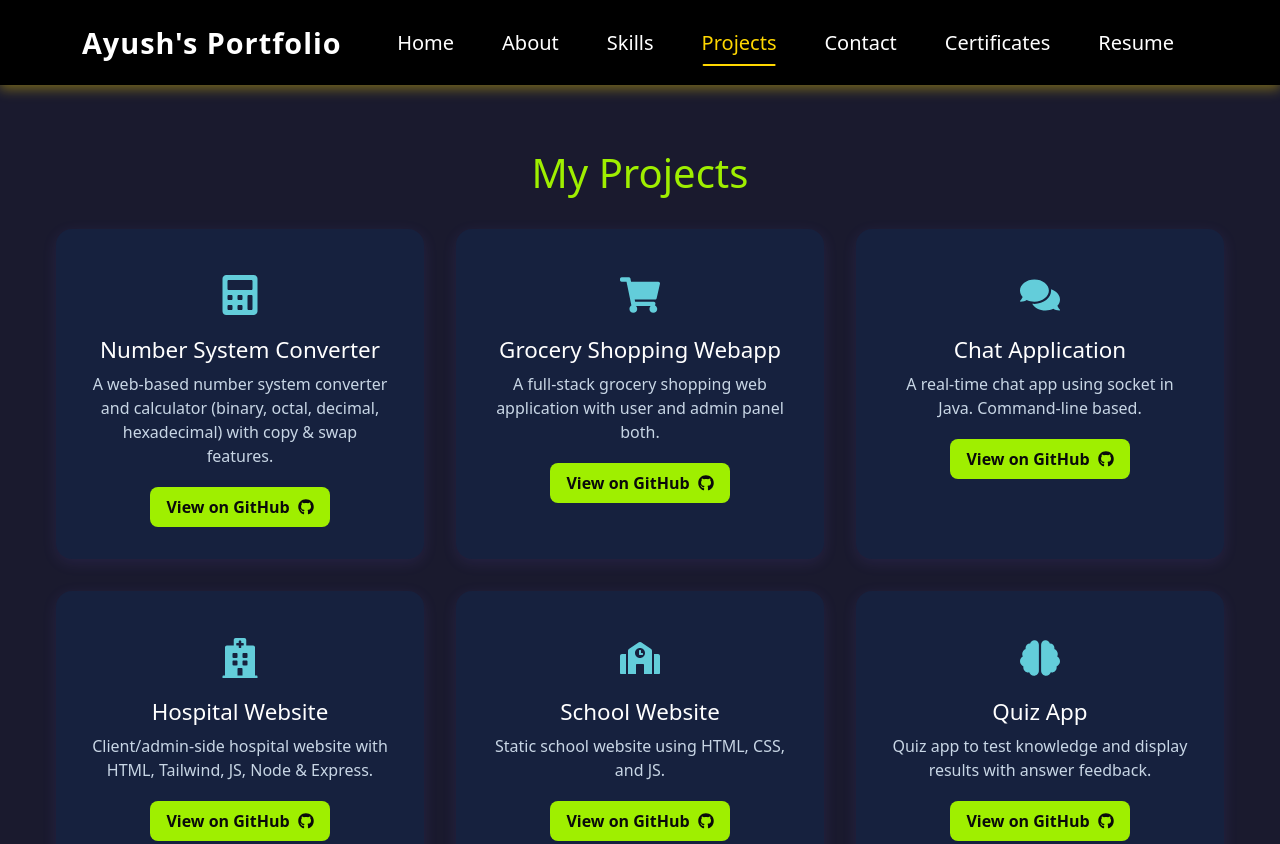
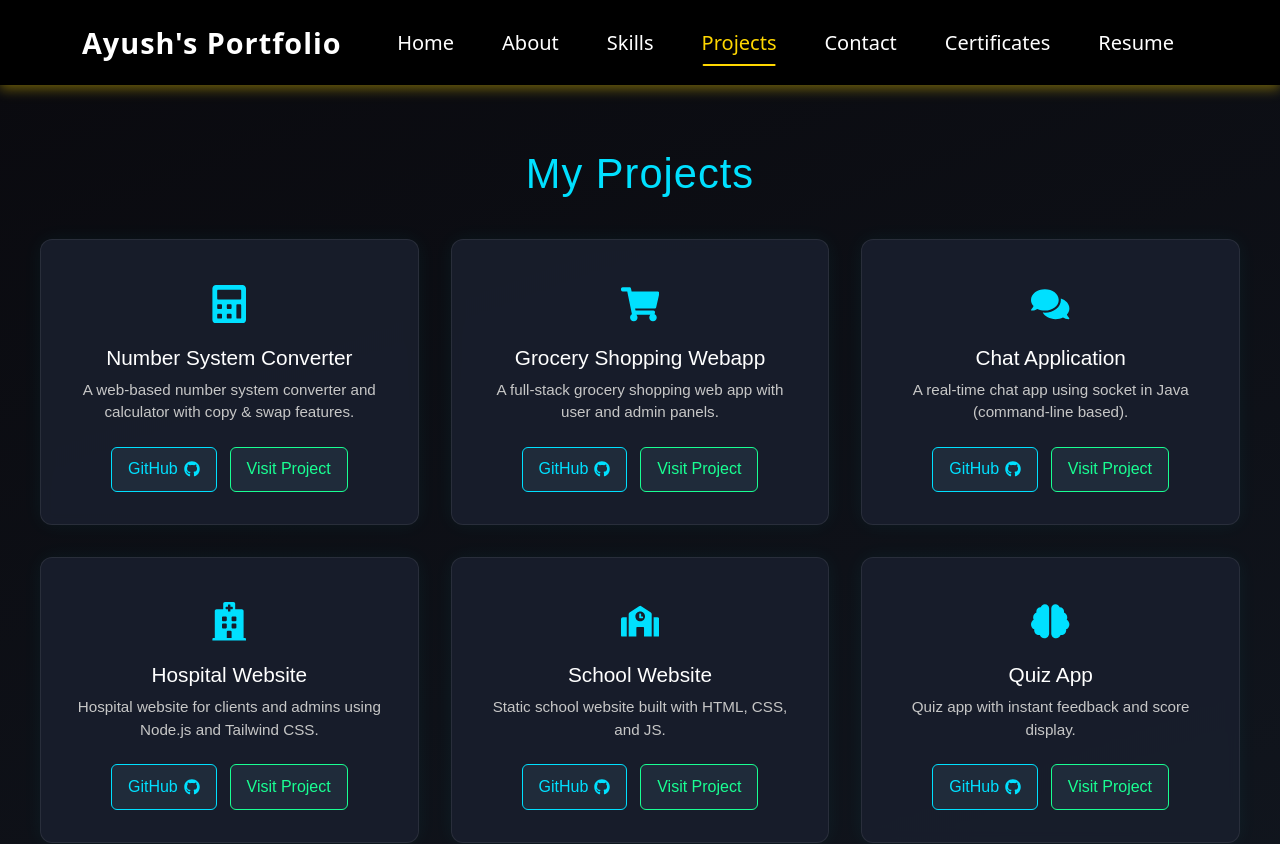
Before and after one commit to ayushsrivastava-01/faaltoo, a React (Vite) app: page /projects in a window 1280 px wide. Shown: the top 844 px of the page. Built offline with nearby package versions, Linux system fonts and the light colour scheme.

Commit message:
Adding Project

```diff
--- a/src/components/Projects.jsx
+++ b/src/components/Projects.jsx
@@ -1,4 +1,4 @@
-import React from 'react';
+import React, { useState } from 'react';
 import './css/Project.css';
 import { motion } from 'framer-motion';
 import {
@@ -9,67 +9,81 @@ import {
 const projects = [
   {
     title: "Number System Converter",
-    description: "A web-based number system converter and calculator (binary, octal, decimal, hexadecimal) with copy & swap features.",
+    description: "A web-based number system converter and calculator with copy & swap features.",
     github: "https://github.com/ayushsrivastava-01/Number-Convertor",
+    live: "https://numconvertor.netlify.app/",
     icon: <FaCalculator />
   },
   {
     title: "Grocery Shopping Webapp",
-    description: "A full-stack grocery shopping web application with user and admin panel both.",
+    description: "A full-stack grocery shopping web app with user and admin panels.",
     github: "https://github.com/ayushsrivastava-01/Grocery-Shopping-Webapp",
     icon: <FaShoppingCart />
   },
   {
     title: "Chat Application",
-    description: "A real-time chat app using socket in Java. Command-line based.",
+    description: "A real-time chat app using socket in Java (command-line based).",
     github: "https://github.com/ayushsrivastava-01/chat-application",
     icon: <FaComments />
   },
   {
     title: "Hospital Website",
-    description: "Client/admin-side hospital website with HTML, Tailwind, JS, Node & Express.",
+    description: "Hospital website for clients and admins using Node.js and Tailwind CSS.",
     github: "https://github.com/ayushsrivastava-01/hospital-management-system",
     icon: <FaHospital />
   },
   {
     title: "School Website",
-    description: "Static school website using HTML, CSS, and JS.",
+    description: "Static school website built with HTML, CSS, and JS.",
     github: "https://github.com/ayushsrivastava-01/school-webpage",
+    live: "https://newschools.netlify.app/",
     icon: <FaSchool />
   },
   {
     title: "Quiz App",
-    description: "Quiz app to test knowledge and display results with answer feedback.",
+    description: "Quiz app with instant feedback and score display.",
     github: "https://github.com/ayushsrivastava-01/quiz-app",
     icon: <FaBrain />
   },
   {
     title: "Real Estate Website",
-    description: "Platform to buy/sell properties. Node.js + Express backend.",
+    description: "A responsive real estate site to list and explore properties.",
     github: "https://github.com/ayushsrivastava-01/real-estate-agency",
     icon: <FaHome />
   },
   {
     title: "School Management System",
-    description: "Manage student/admin records. CRUD operations.",
+    description: "A record management system for schools with CRUD operations.",
     github: "https://github.com/ayushsrivastava-01/school-management-system",
     icon: <FaLaptopCode />
   },
   {
     title: "Travel Agency Website",
-    description: "Helps users plan journeys with a modern UI.",
+    description: "Travel agency site to plan journeys with a modern interface.",
     github: "https://github.com/ayushsrivastava-01/travel-agency-webpage",
     icon: <FaPlane />
   },
   {
     title: "Tic Tac Toe",
-    description: "A simple two-player Tic Tac Toe game with result tracking.",
+    description: "A simple two-player Tic Tac Toe game with winner logic.",
     github: "https://github.com/ayushsrivastava-01/tic-tac-toe",
     icon: <FaGamepad />
   },
 ];
 
 const Projects = () => {
+  const [modalOpen, setModalOpen] = useState(false);
+  const [modalMessage, setModalMessage] = useState("");
+
+  const handleVisit = (url) => {
+    if (url) {
+      window.open(url, "_blank");
+    } else {
+      setModalMessage("🚧 Work in progress...\n\n🛠️ Project is not live yet...\n\n💻 You can check it on GitHub!");
+      setModalOpen(true);
+    }
+  };
+
   return (
     <section className="projects-section">
       <motion.h2
@@ -89,7 +103,7 @@ const Projects = () => {
             initial={{ opacity: 0, y: 40 }}
             whileInView={{ opacity: 1, y: 0 }}
             viewport={{ once: true }}
-            transition={{ delay: index * 0.2, duration: 0.6 }}
+            transition={{ delay: index * 0.1, duration: 0.4 }}
           >
             <div className="project-icon">{project.icon}</div>
             <h3>{project.title}</h3>
@@ -101,12 +115,27 @@ const Projects = () => {
                 rel="noopener noreferrer"
                 className="project-link"
               >
-                View on GitHub <FaGithub />
+                GitHub <FaGithub />
               </a>
+              <button
+                className="project-link visit-link"
+                onClick={() => handleVisit(project.live)}
+              >
+                Visit Project
+              </button>
             </div>
           </motion.div>
         ))}
       </div>
+
+      {modalOpen && (
+        <div className="modal-overlay" onClick={() => setModalOpen(false)}>
+          <div className="modal-box" onClick={e => e.stopPropagation()}>
+            <p>{modalMessage}</p>
+            <button className="modal-close" onClick={() => setModalOpen(false)}>OK</button>
+          </div>
+        </div>
+      )}
     </section>
   );
 };
--- a/src/components/css/Project.css
+++ b/src/components/css/Project.css
@@ -1,93 +1,152 @@
+/* -------- DARK MODERN THEME -------- */
 .projects-section {
   padding: 4rem 2rem;
-    background-color: #1a1a2e; /* deep dark blue */
-    color: #e0e0e0;
+  background: linear-gradient(160deg, #0a0a0f, #141b25);
+  color: #e6e6e6;
   min-height: 100vh;
+  text-align: center;
+  font-family: 'Poppins', sans-serif;
 }
 
 .projects-title {
-    text-align: center;
-    font-size: 2.5rem;
-    margin-bottom: 2rem;
-    color: #9fef00; /* neon greenish for contrast */
+  font-size: 2.6rem;
+  margin-bottom: 2.5rem;
+  color: #00e0ff;
+  letter-spacing: 1px;
 }
 
+/* -------- GRID -------- */
 .projects-grid {
   display: grid;
-    grid-template-columns: repeat(3, 1fr);
+  grid-template-columns: repeat(auto-fit, minmax(300px, 1fr));
   gap: 2rem;
   max-width: 1200px;
   margin: 0 auto;
-    padding: 0 1rem;
 }
 
-  @media (max-width: 1024px) {
-    .projects-grid {
-      grid-template-columns: repeat(2, 1fr);
-    }
-  }
-
-  @media (max-width: 768px) {
-    .projects-grid {
-      grid-template-columns: 1fr;
-    }
-  }
-
+/* -------- CARD -------- */
 .project-card {
-    background: #16213e; /* dark bluish background */
+  background: rgba(25, 30, 45, 0.9);
+  backdrop-filter: blur(6px);
+  border: 1px solid rgba(255, 255, 255, 0.08);
+  border-radius: 12px;
   padding: 2rem;
-    border-radius: 16px;
-    box-shadow: 0 4px 15px rgba(144, 104, 255, 0.1);
-    transition: transform 0.3s ease, box-shadow 0.3s ease;
-    text-align: center;
+  box-shadow: 0 0 20px rgba(0, 255, 255, 0.05);
+  transition: all 0.3s ease;
 }
 
 .project-card:hover {
-    transform: scale(1.03);
-    box-shadow: 0 0 20px rgba(100, 200, 255, 0.3);
+  transform: translateY(-5px);
+  box-shadow: 0 0 30px rgba(0, 255, 255, 0.15);
 }
 
 .project-icon {
-    font-size: 2.5rem;
-    color: #63cdda;
+  font-size: 2.4rem;
+  color: #00e0ff;
   margin-bottom: 1rem;
 }
 
 .project-card h3 {
-    font-size: 1.4rem;
+  color: #fff;
+  font-size: 1.3rem;
   margin-bottom: 0.5rem;
-    color: #ffffff;
 }
 
 .project-card p {
-    font-size: 1rem;
-    margin-bottom: 1.2rem;
-    color: #c8d6e5;
+  color: #c7c7c7;
+  font-size: 0.95rem;
+  margin-bottom: 1.4rem;
 }
 
+/* -------- BUTTONS -------- */
 .project-buttons {
   display: flex;
   justify-content: center;
-    gap: 1rem;
+  gap: 0.8rem;
   flex-wrap: wrap;
 }
 
 .project-link {
-    display: inline-flex;
+  padding: 0.6rem 1rem;
+  border-radius: 6px;
+  background: #1f2b3a;
+  border: 1px solid #00e0ff;
+  color: #00e0ff;
+  text-decoration: none;
+  font-weight: 500;
+  display: flex;
   align-items: center;
-    padding: 0.5rem 1rem;
-    background: #9fef00;
-    color: #0a0a0a;
-    border-radius: 8px;
-    text-decoration: none;
-    font-weight: bold;
+  gap: 6px;
+  transition: all 0.3s ease;
+  cursor: pointer;
+}
+
+.project-link:hover {
+  background: #00e0ff;
+  color: #0a0a0f;
+}
+
+.visit-link {
+  border-color: #19ff93;
+  color: #19ff93;
+}
+
+.visit-link:hover {
+  background: #19ff93;
+  color: #0a0a0f;
+}
+
+/* -------- MODAL -------- */
+.modal-overlay {
+  position: fixed;
+  top: 0; left: 0;
+  width: 100%; height: 100%;
+  background: rgba(5, 10, 20, 0.75);
+  display: flex;
+  justify-content: center;
+  align-items: center;
+  z-index: 999;
+  animation: fadeIn 0.3s ease;
+}
+
+.modal-box {
+  width: 300px;
+  background: rgba(20, 25, 35, 0.9);
+  border: 1px solid rgba(255,255,255,0.1);
+  backdrop-filter: blur(8px);
+  padding: 1.8rem 1rem;
+  color: #eaeaea;
+  text-align: center;
+  box-shadow: 0 0 25px rgba(0, 255, 255, 0.15);
+  animation: slideUp 0.3s ease;
+}
+
+.modal-box p {
+  white-space: pre-line;
+  font-size: 1rem;
+  margin-bottom: 1.2rem;
+  color: #d4d4d4;
+}
+
+.modal-close {
+  padding: 0.5rem 1.4rem;
+  background: #00e0ff;
+  border: none;
+  color: #0a0a0f;
+  font-weight: 600;
+  cursor: pointer;
   transition: background 0.3s ease;
 }
 
-  .project-link svg {
-    margin-left: 8px;
+.modal-close:hover {
+  background: #19ff93;
 }
 
-  .project-link:hover {
-    background: #76b800;
+@keyframes fadeIn {
+  from { opacity: 0; } to { opacity: 1; }
 }
+
+@keyframes slideUp {
+  from { transform: translateY(30px); opacity: 0; }
+  to { transform: translateY(0); opacity: 1; }
+}
```
Lines whose indentation alone changed are shown as unchanged.
